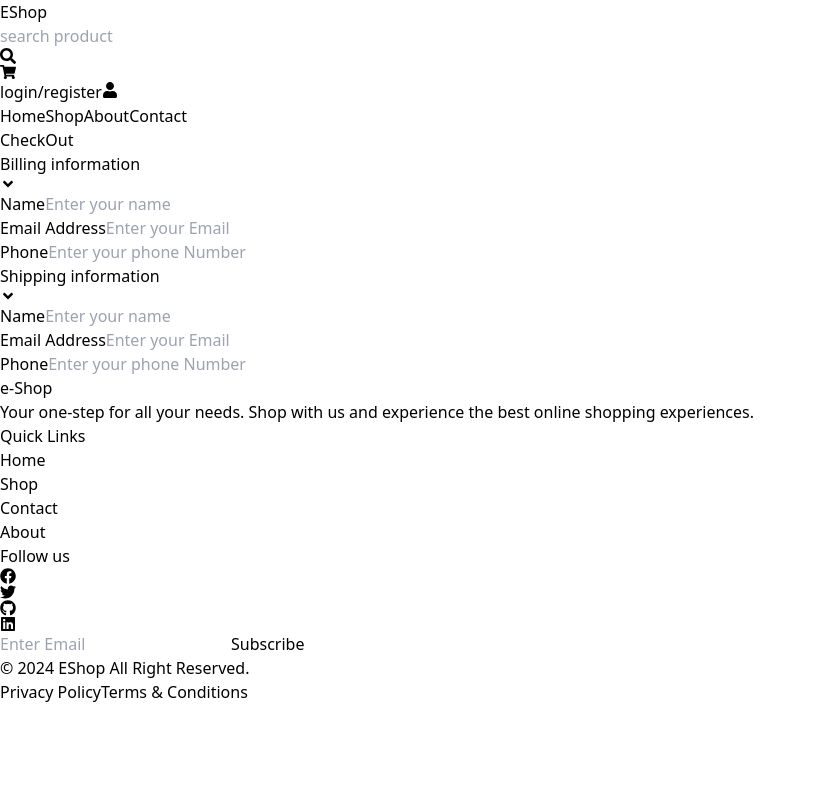
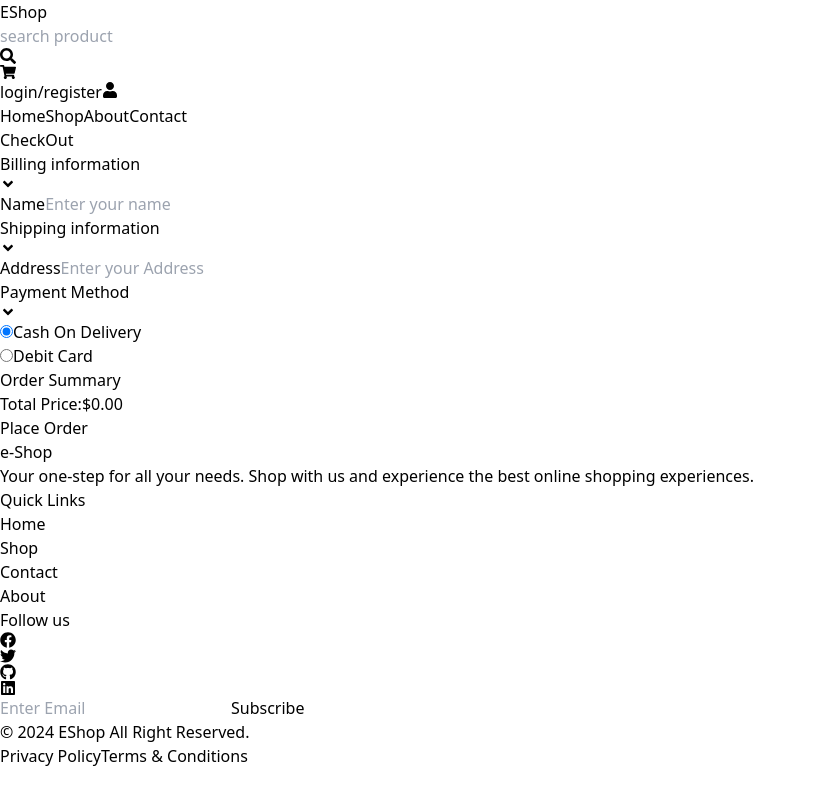
Before and after one commit to Bhavanikodur0706/E-Shop, a React (Vite) app: page /checkout in a window 1280 px wide. Shown: the whole page, without its empty margins (0-816 px from the left). Built offline with nearby package versions, Linux system fonts and the light colour scheme.

Commit message:
making chnagesin tailwind css classes to make them look good on all devices

```diff
--- a/src/pages/Cart.jsx
+++ b/src/pages/Cart.jsx
@@ -25,11 +25,11 @@ const Cart = () => {
             <div className="w-full md:w-2/3">
               {/* Table Header */}
               <div className="grid grid-cols-5 gap-4 bg-white-200 p-3 rounded-md font-semibold text-gray-700">
-                <p>Product</p>
-                <p>Price</p>
-                <p>Quantity</p>
-                <p>Subtotal</p>
-                <p>Remove</p>
+                <p className='sm:text-sm'>Product</p>
+                <p className='sm:text-sm'>Price</p>
+                <p className='sm:text-sm'>Quantity</p>
+                <p className='sm:text-sm'>Subtotal</p>
+                <p className='sm:text-sm'>Remove</p>
               </div>
 
               {/* Cart Items */}
--- a/src/pages/CheckOut.jsx
+++ b/src/pages/CheckOut.jsx
@@ -1,72 +1,111 @@
-import React from 'react'
+import { useSelector } from 'react-redux'
 import { useState } from 'react'
-import { FaAngleUp,FaAngleDown } from 'react-icons/fa'
+import { FaAngleUp, FaAngleDown } from 'react-icons/fa'
 
 const CheckOut = () => {
   const [billingToggle, setBillingToggle] = useState(true)
   const [shippingToggle, setShippingToggle] = useState(true)
+  const [paymentToggle, setPaymentToggle] = useState(true)
+  const [paymentMethod, setPaymentMethod] = useState("cod")
+  const cart = useSelector(state => state.cart)
 
   return (
-    <div className="container mx-auto py-8 min-h-98 md:px-16 lg:px-24">
+    <div className="container mx-auto py-8 min-h-98 px-4 md:px-16 lg:px-24">
   <h3 className="text-2xl font-semibold border-b pb-2 mb-4">CheckOut</h3>
-      <div className='flex flex-col md:flex-row justify-between space-x-10 mt-8'>
-        <div className='md:w-2/3'>
-          <div className='bg-white shadow-md border border-gray-200 py-4'>
-            <div className='flex items-center justify-between' onClick={()=>setBillingToggle(!billingToggle)}>
-              <h3 className='px-2 text-xl font-bold'>Billing information</h3>
-              {billingToggle?<FaAngleDown/>:<FaAngleUp/>}
+  <div className='flex flex-col md:flex-row justify-between md:space-x-10 mt-8'>
+    <div className='md:w-2/3 w-full'>
+      <div className='bg-white shadow-md border border-gray-200 p-4 md:py-4'>
+        <div className='flex items-center justify-between' onClick={() => setBillingToggle(!billingToggle)}>
+          <h3 className='text-lg md:text-xl font-bold'>Billing information</h3>
+          {billingToggle ? <FaAngleDown /> : <FaAngleUp />}
         </div>
-            <div className={`space-y-4 ${billingToggle?'':'hidden'}`}>
-              <div className='flex flex-col rounded-lg px-2'>
-                <label htmlFor="" className='text-gray-600 text-sm'>Name</label>
-                <input type="text" placeholder='Enter your name' className='rounded-sm border text-sm border-gray-300 p-2'/>
-              </div>
-            </div>
-            <div className={`space-y-4 ${billingToggle?'':'hidden'}`}>
-              <div className='flex flex-col rounded-lg px-2'>
-                <label htmlFor="" className='text-gray-600 text-sm'>Email Address</label>
-                <input type="email" placeholder='Enter your Email' className='rounded-sm border text-sm border-gray-300 p-2'/>
-              </div>
-            </div>
-            <div className={`space-y-4 ${billingToggle?'':'hidden'}`}>
-              <div className='flex flex-col rounded-lg px-2'>
-                <label htmlFor="" className='text-gray-600 text-sm'>Phone</label>
-                <input type="phone" placeholder='Enter your phone Number' className='rounded-sm border text-sm border-gray-300 p-2'/>
+        <div className={`space-y-3 md:space-y-4 mt-3 ${billingToggle ? '' : 'hidden'}`}>
+          <div className='flex flex-col rounded-lg'>
+            <label className='text-gray-600 text-sm'>Name</label>
+            <input type="text" placeholder='Enter your name' className='w-full rounded-sm border text-sm border-gray-300 p-2' />
           </div>
         </div>
       </div>
+
+      {/* Shipping Section */}
       <div className='pt-4'>
-          <div className='bg-white shadow-md border border-gray-200 py-4'>
-            <div className='flex items-center justify-between' onClick={()=>setShippingToggle(!shippingToggle)}>
-              <h3 className='px-2 text-xl font-bold'>Shipping information</h3>
-              {shippingToggle?<FaAngleDown/>:<FaAngleUp/>}
+        <div className='bg-white shadow-md border border-gray-200 p-4 md:py-4'>
+          <div className='flex items-center justify-between' onClick={() => setShippingToggle(!shippingToggle)}>
+            <h3 className='text-lg md:text-xl font-bold'>Shipping information</h3>
+            {shippingToggle ? <FaAngleDown /> : <FaAngleUp />}
           </div>
-            <div className={`space-y-4 ${shippingToggle?'':'hidden'}`}>
-              <div className='flex flex-col rounded-lg px-2'>
-                <label htmlFor="" className='text-gray-600 text-sm' >Name</label>
-                <input type="text" placeholder='Enter your name' className='rounded-sm border text-sm border-gray-300 p-2'/>
-              </div>
-            </div>
-            <div className={`space-y-4 ${shippingToggle?'':'hidden'}`}>
-              <div className='flex flex-col rounded-lg px-2'>
-                <label htmlFor="" className='text-gray-600 text-sm'>Email Address</label>
-                <input type="email" placeholder='Enter your Email' className='rounded-sm border text-sm border-gray-300 p-2'/>
-              </div>
-            </div>
-            <div className={`space-y-4 ${shippingToggle?'':'hidden'}`}>
-              <div className='flex flex-col rounded-lg px-2'>
-                <label htmlFor="" className='text-gray-600 text-sm'>Phone</label>
-                <input type="phone" placeholder='Enter your phone Number' className='rounded-sm border text-sm border-gray-300 p-2'/>
+          <div className={`space-y-3 md:space-y-4 mt-3 ${shippingToggle ? '' : 'hidden'}`}>
+            <div className='flex flex-col rounded-lg'>
+              <label className='text-gray-600 text-sm'>Address</label>
+              <input type="text" placeholder='Enter your Address' className='w-full rounded-sm border text-sm border-gray-300 p-2' />
             </div>
           </div>
         </div>
       </div>
+
+      {/* Payment Section */}
+      <div className='pt-4'>
+        <div className='bg-white shadow-md border border-gray-200 p-4 md:py-4'>
+          <div className='flex items-center justify-between' onClick={() => setPaymentToggle(!paymentToggle)}>
+            <h3 className='text-lg md:text-xl font-bold'>Payment Method</h3>
+            {paymentToggle ? <FaAngleDown /> : <FaAngleUp />}
           </div>
-        {/* <div className='md:w-1/3 bg-white p-6 rounded-lg shadow-md border'>
-
-        </div> */}
+          <div className={`space-y-3 md:space-y-4 mt-3 ${paymentToggle ? '' : 'hidden'}`}>
+            <div className='flex items-center rounded-lg mb-2'>
+              <input type="radio" name='payment' checked={paymentMethod === "cod"}
+                onChange={() => setPaymentMethod("cod")} />
+              <label className='text-gray-600 block ml-2'>Cash On Delivery</label>
+            </div>
+            <div className='flex items-center rounded-lg mb-2'>
+              <input type="radio" name='payment' checked={paymentMethod === "dc"}
+                onChange={() => setPaymentMethod("dc")} />
+              <label className='text-gray-600 block ml-2'>Debit Card</label>
+            </div>
+            {paymentMethod === "dc" && (
+              <div className="bg-gray-100 p-4 rounded-lg shadow-md space-y-3">
+                <h3 className="text-sm font-semibold text-gray-800">Debit Card Details</h3>
+                <input type="text" placeholder='Card Number' className="w-full p-2 border rounded-lg focus:ring-blue-400" />
+                <input type="text" placeholder='Card Holder Name' className="w-full p-2 border rounded-lg focus:ring-blue-400" />
+                <div className="flex space-x-2">
+                  <input type="text" placeholder='Expire Date' className="w-1/2 p-2 border rounded-lg focus:ring-blue-400" />
+                  <input type="text" placeholder='CVV' className="w-1/2 p-2 border rounded-lg focus:ring-blue-400" />
                 </div>
               </div>
+            )}
+          </div>
+        </div>
+      </div>
+    </div>
+
+    {/* Order Summary - Moves Below in Small Screens */}
+    <div className="md:w-1/3 w-full bg-white p-4 md:p-6 rounded-lg shadow-md border mt-8 md:mt-0">
+      <h3 className="text-lg font-semibold mb-4">Order Summary</h3>
+      <div>
+        {cart &&
+          cart.products.map((product, index) => (
+            <div key={index} className="flex items-center justify-between border-b pb-4 mb-4">
+              <div className="w-12 h-12 md:w-16 md:h-16 flex-shrink-0">
+                <img src={product.image} alt="img" className="w-full h-full object-contain" />
+              </div>
+              <div className="flex-1 ml-2 md:ml-4">
+                <h4 className="text-xs md:text-sm font-medium">{product.name}</h4>
+                <p className="text-gray-500 text-xs md:text-xs">${product.price.toFixed(2)} x {product.quantity}</p>
+              </div>
+              <span className="text-xs md:text-sm font-semibold">${(product.price * product.quantity).toFixed(2)}</span>
+            </div>
+          ))}
+      </div>
+      <div className="flex justify-between font-semibold text-sm md:text-lg mb-4">
+        <span>Total Price:</span>
+        <span>${cart.totalPrice.toFixed(2)}</span>
+      </div>
+      <button className="w-full bg-red-600 text-white py-2 md:py-3 rounded-lg font-semibold hover:bg-red-700 transition">
+        Place Order
+      </button>
+    </div>
+  </div>
+</div>
+
   )
 
 }
```
Also changed, not shown: src/pages/Home.jsx (+32 -17 lines). Lines whose indentation alone changed are shown as unchanged.
